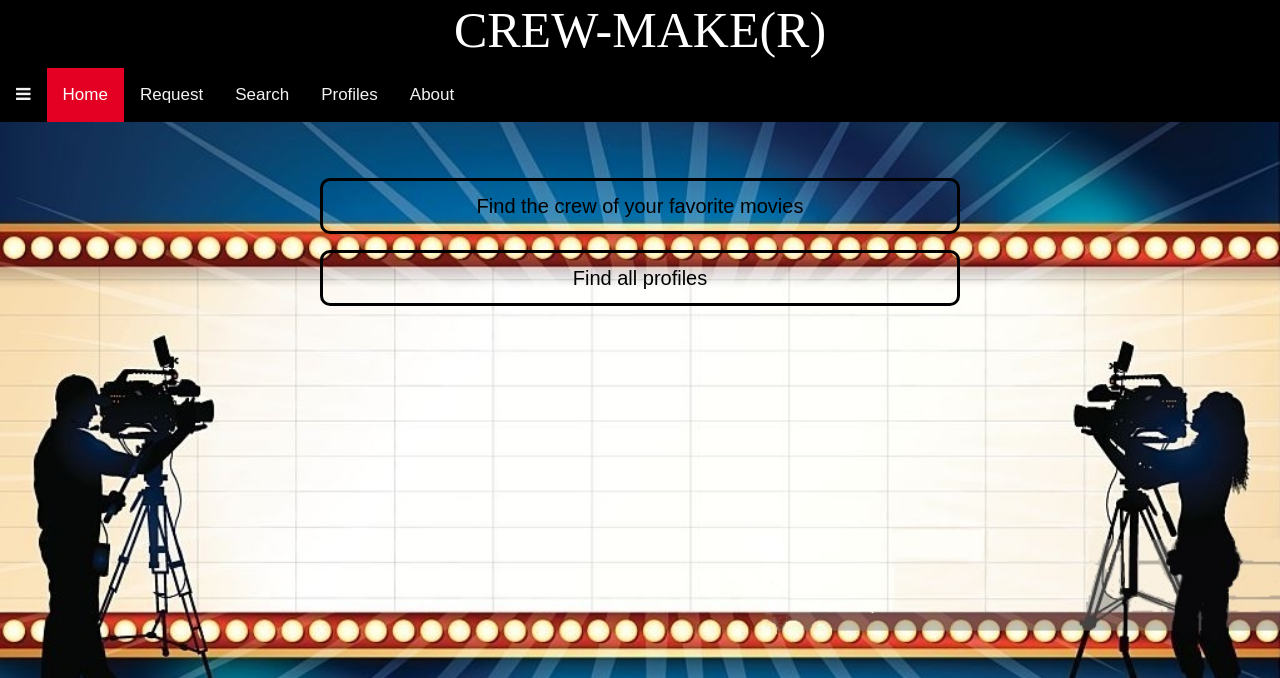
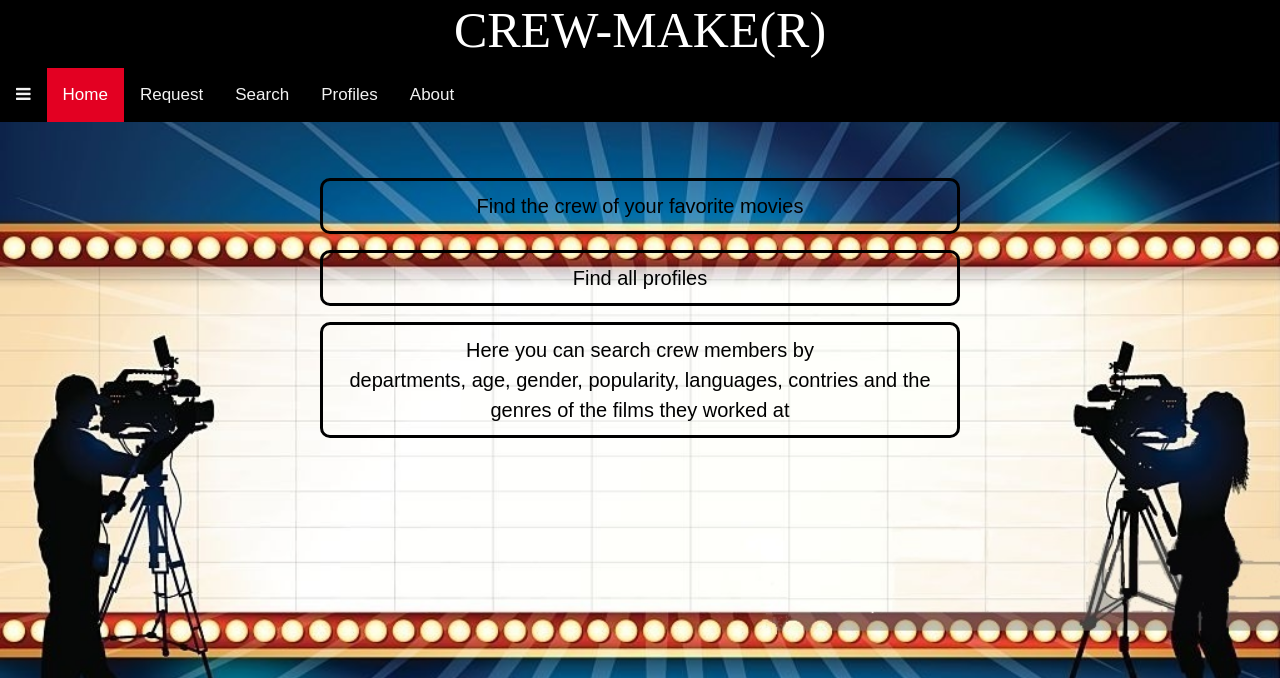
Before and after one commit to mor282/DBS, a Flask app: page /index in a window 1280 px wide. Shown: the top 678 px of the page. Run offline with Flask 2, Linux system fonts and the light colour scheme; some libraries are stand-ins or nearby versions.

Commit message:
Update index.html

```diff
--- a/DBS_FINAL_PROJECT/SRC/APPLICATION-SOURCE-CODE/templates/index.html
+++ b/DBS_FINAL_PROJECT/SRC/APPLICATION-SOURCE-CODE/templates/index.html
@@ -6,6 +6,7 @@
     <br></br>
     <a class = btn2 href="{{url_for('build_by_movie') }}" >Find the crew of your favorite movies </a>
     <a class = btn2 href="{{url_for('profiles') }}" >Find all profiles </a>
+    <a class = btn2 href="{{url_for('search')}}" >Here you can search crew members by<br/> departments, age, gender, popularity, languages, contries and the genres of the films they worked at</a>
   </div>
 </div>
 {% endblock %}
```
